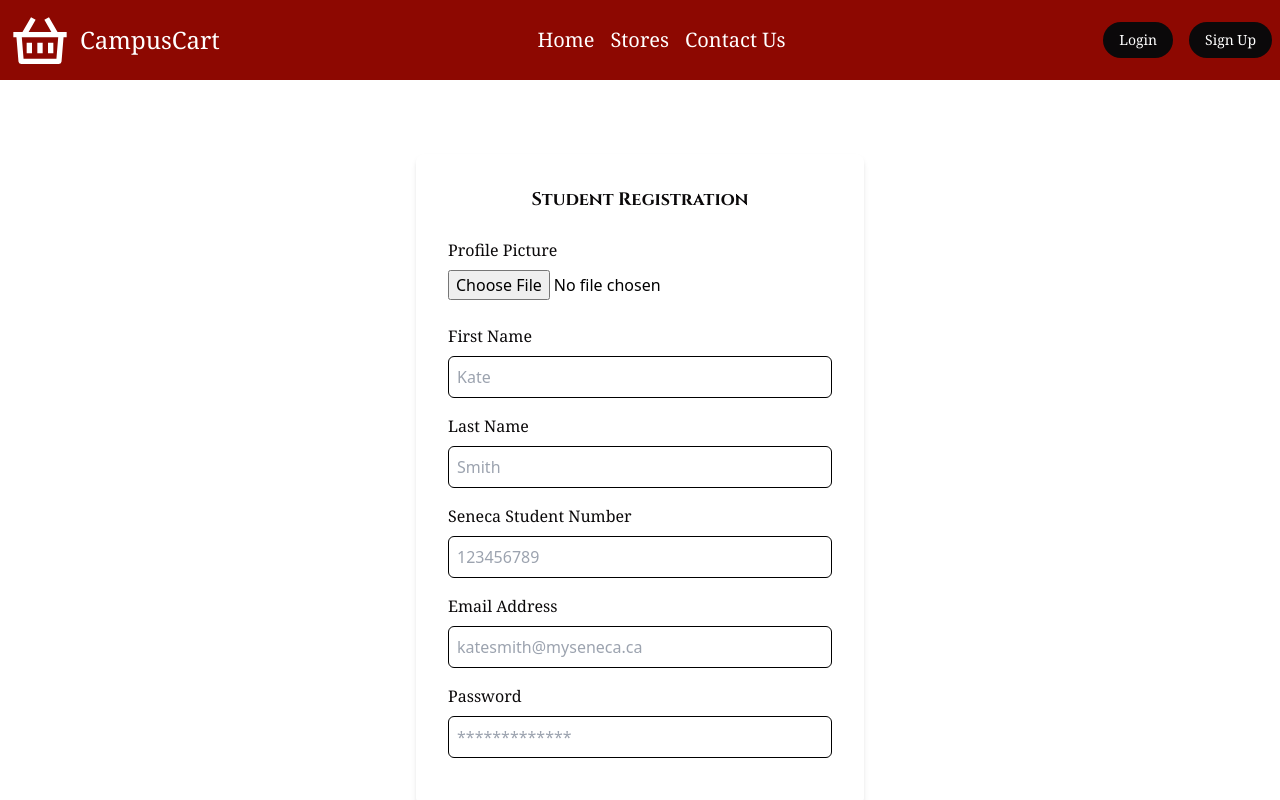
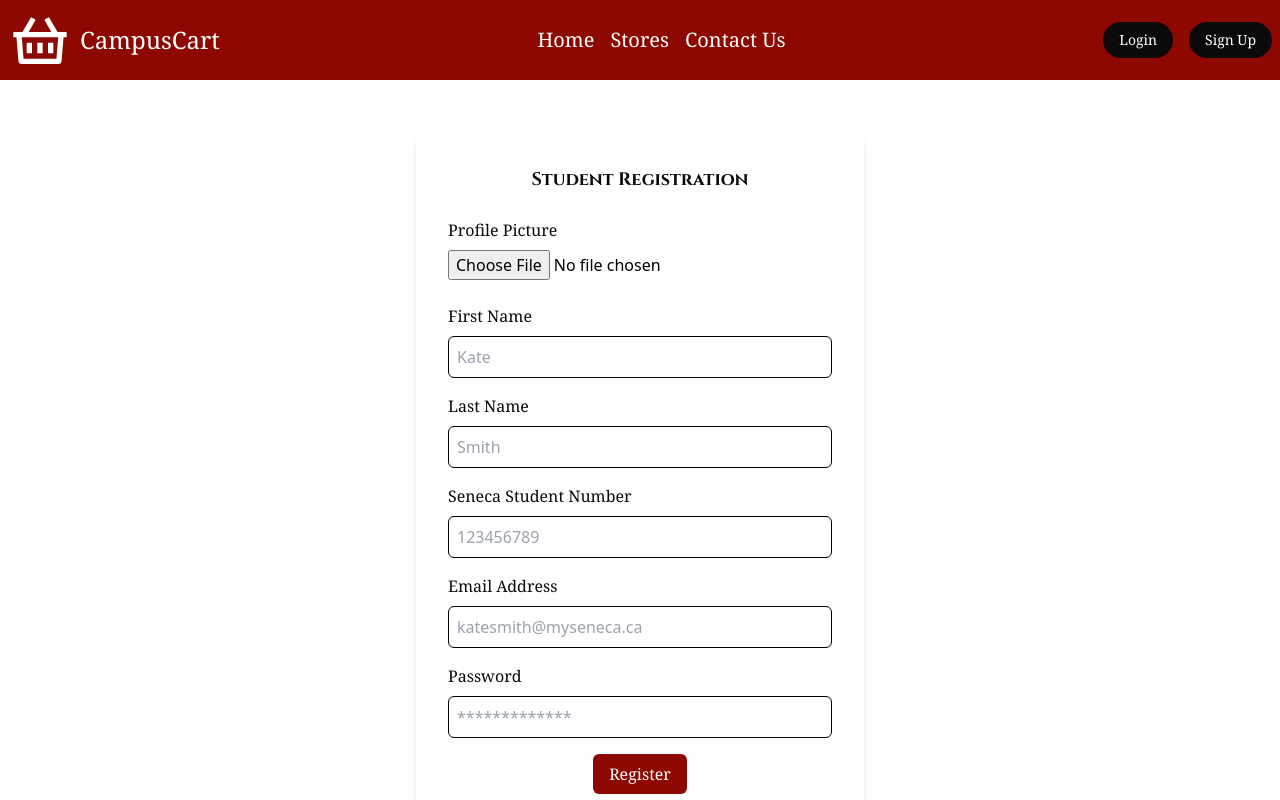
Before and after one commit to hamitsehjal/CampusCart-FRONTEND, a Next.js app: page /user-register in a window 1280 px wide. Shown: the top 800 px of the page. Built offline with nearby package versions, Linux system fonts and the light colour scheme.

Commit message:
Added Register Button

```diff
--- a/src/pages/user-register.jsx
+++ b/src/pages/user-register.jsx
@@ -128,6 +128,12 @@ export default function UserRegister() {
             value={formData.password}
           />
         </div>
+        {/* Register Button */}
+        <div className="text-center">
+          <button className="bg-campus-red text-white font-noto_serif font-medium py-2 px-4 rounded-md hover:bg-campus-accent">
+            Register
+          </button>
+        </div>
       </div>
     </div>
   );
```
